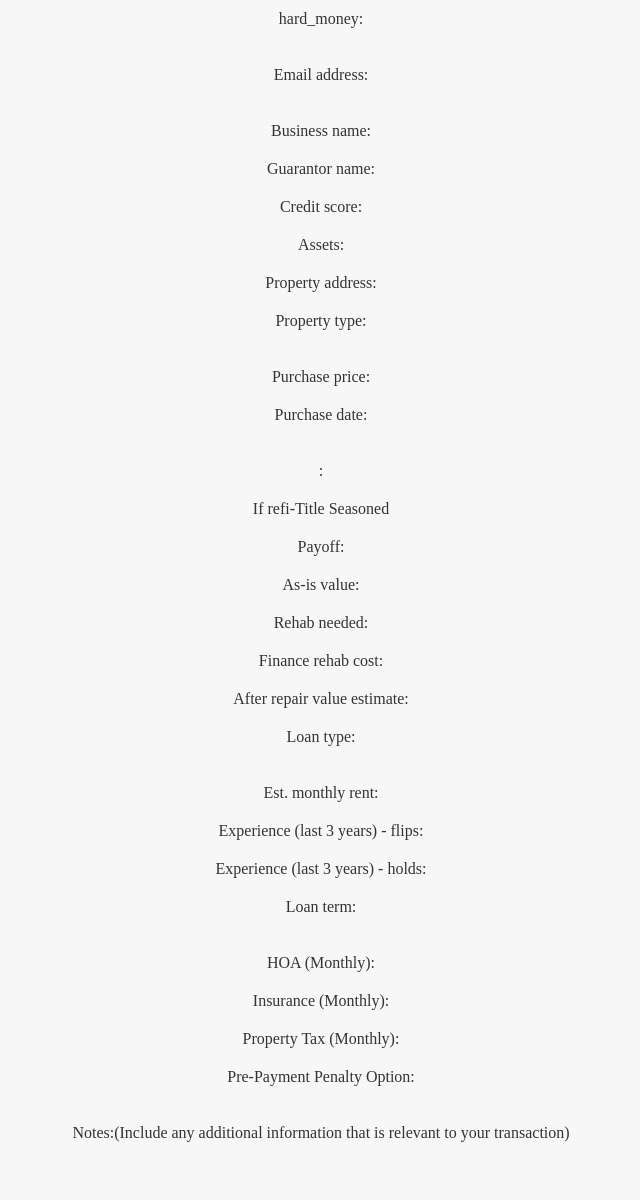
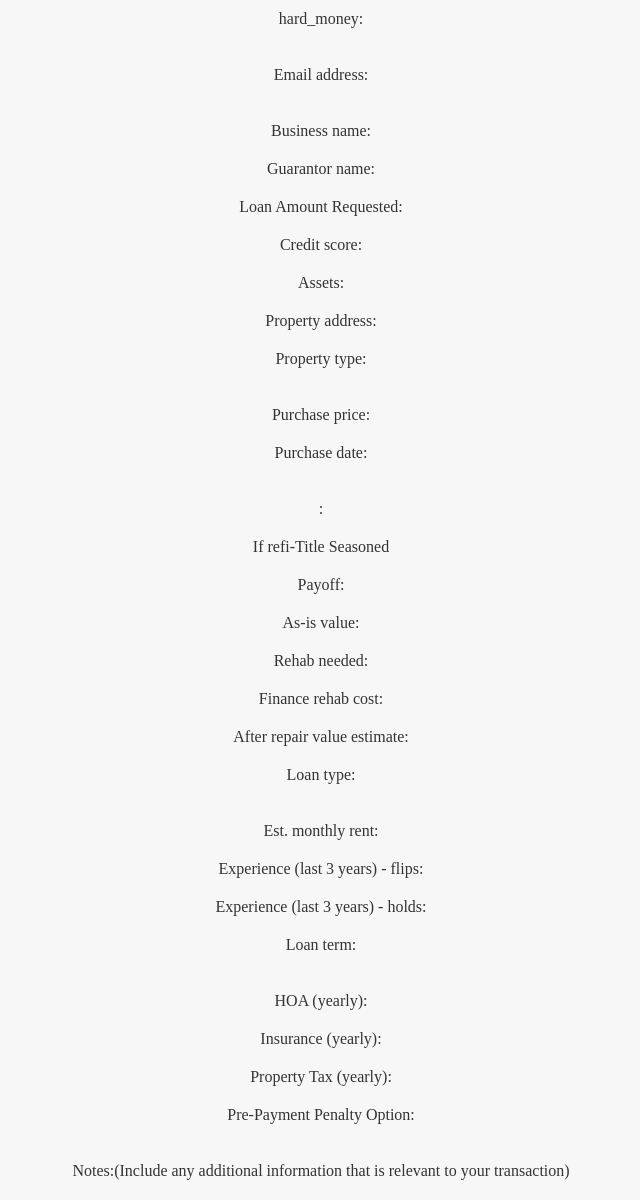
Before and after one commit to btrip1981/lenderpriceautomation, a Flask app: template templates/outbound.html in a window 1280 px wide. Shown: the part 544-1744 px from the top of the page, without its empty margins (319-959 px from the left). Before the commit the page ends 1686 px from the top, so only its background shows below. Run offline with Flask 2, Linux system fonts and the light colour scheme; the template is opened without the code that fills it, so the values that code supplies are empty.

Commit message:
Update outbound.html

```diff
--- a/templates/outbound.html
+++ b/templates/outbound.html
@@ -87,6 +87,9 @@ small {
 <label for="guarantor_name">Guarantor name:</label>
 <p>{{ form_data.guarantor_name }}</p>
 
+<label for="loan_amt">Loan Amount Requested:</label>
+<p>{{ form_data.loan_amt}}</p>
+
 <label for="credit_score">Credit score:</label>
 <p>{{ form_data.credit_score }}</p>
 <label for="assets">Assets:</label>
@@ -127,11 +130,11 @@ small {
 <label for="loan_term">Loan term:</label>
 <p>{{ form_data.loan_term }}</p>
 <br>
-<label for="HOA">HOA (Monthly):</label>
+<label for="HOA">HOA (yearly):</label>
 <p>{{ form_data.HOA }}</p>
-<label for="insurance">Insurance (Monthly):</label>
+<label for="insurance">Insurance (yearly):</label>
 <p>{{ form_data.insurance }}</p>
-<label for="property_tax">Property Tax (Monthly):</label>
+<label for="property_tax">Property Tax (yearly):</label>
 <p>{{ form_data.property_tax }}</p>
 <label for="pre_pay">Pre-Payment Penalty Option:</label>
 <p>{{ form_data.pre_pay }}</p>
```
